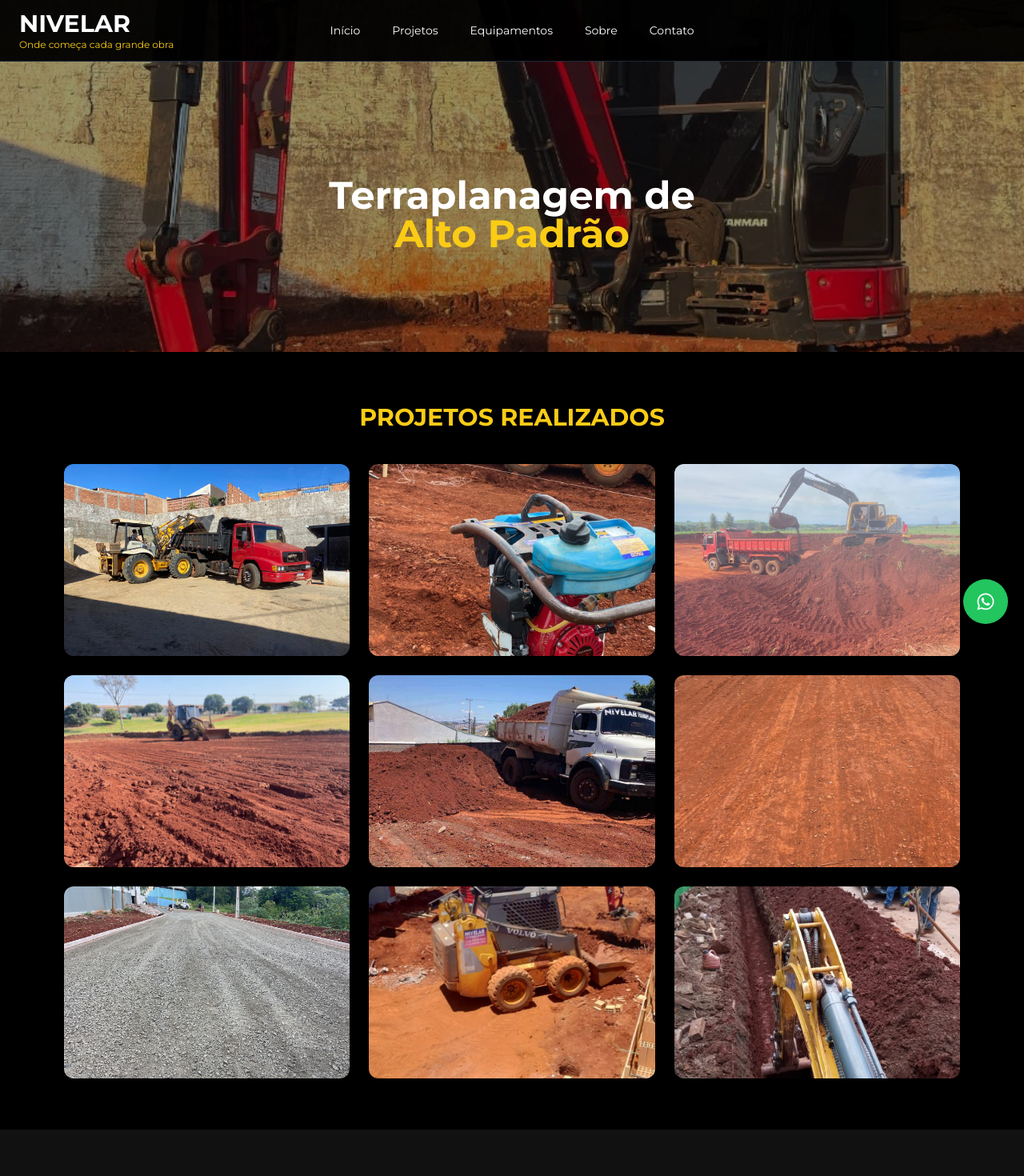
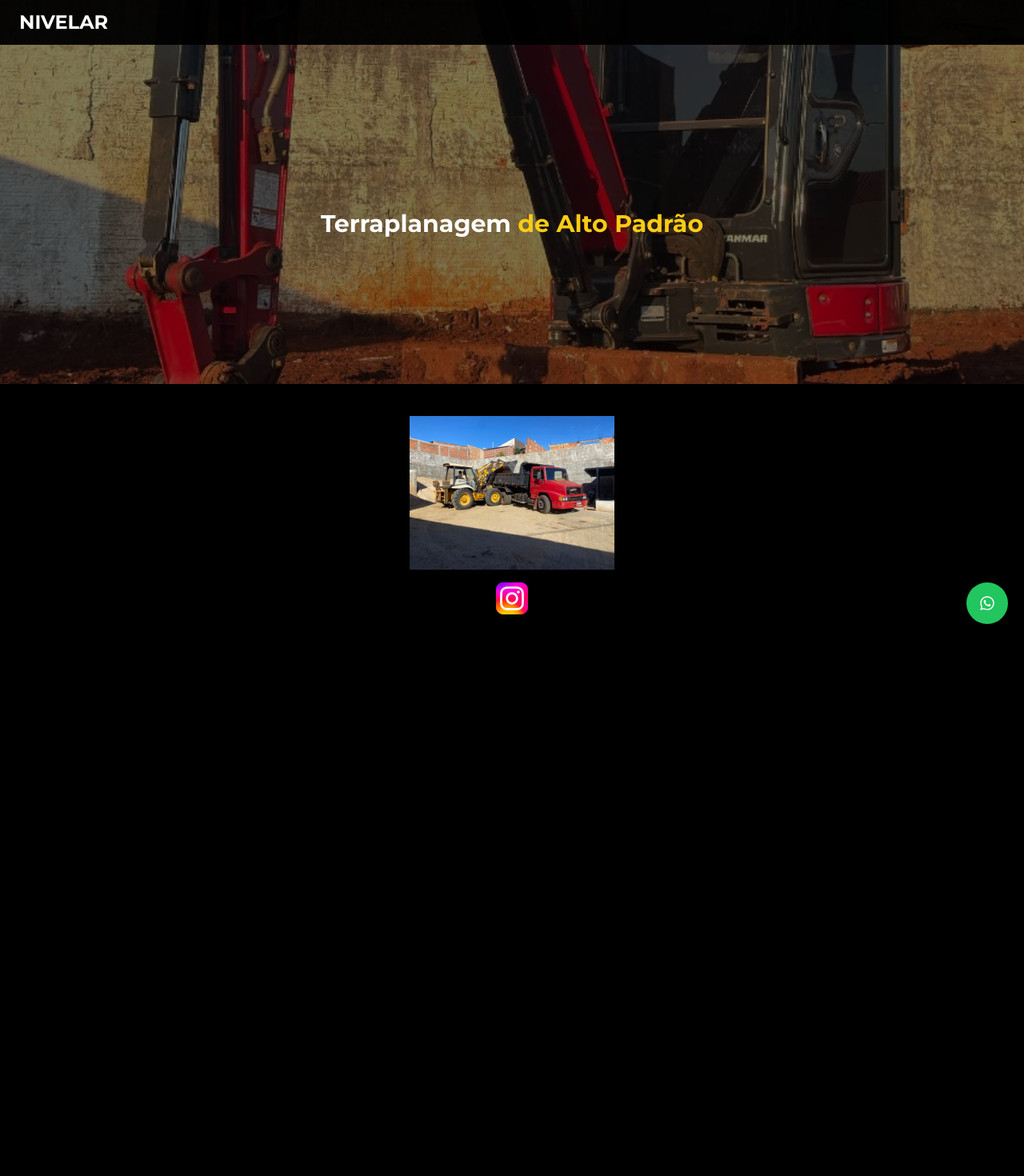
Before and after one commit to emanueldomingues/site-nivelar, a Next.js app: page / in a window 1280 px wide. Shown: the top 1470 px of the page at 80% size. After the commit the page ends 808 px from the top, so only its background shows below. Built offline with nearby package versions, Linux system fonts and the light colour scheme.

Commit message:
teste isolado render

```diff
--- a/app/page.tsx
+++ b/app/page.tsx
@@ -5,38 +5,11 @@ import { FaWhatsapp, FaStar } from "react-icons/fa";
 
 export default function Home() {
   const [current, setCurrent] = useState(0);
-  const [zoomImg, setZoomImg] = useState<string | null>(null);
-  const [rating, setRating] = useState(0);
 
   const heroImages = [
     "/images/equipamentos/maquina1.jpg",
     "/images/equipamentos/maquina2.jpg",
     "/images/equipamentos/maquina3.jpg",
-  ];
-
-  const equipamentos = [
-    "/images/equipamentos/maquina1.jpg",
-    "/images/equipamentos/maquina2.jpg",
-    "/images/equipamentos/maquina3.jpg",
-    "/images/equipamentos/maquina4.jpg",
-    "/images/equipamentos/maquina5.jpg",
-    "/images/equipamentos/maquina6.jpg",
-    "/images/equipamentos/maquina7.jpg",
-    "/images/equipamentos/maquina8.jpg",
-    "/images/equipamentos/maquina9.jpg",
-    "/images/equipamentos/maquina10.jpg",
-  ];
-
-  const projetos = [
-    "/images/projetos/projeto1.jpg",
-    "/images/projetos/projeto2.jpg",
-    "/images/projetos/projeto3.jpg",
-    "/images/projetos/projeto4.jpg",
-    "/images/projetos/projeto5.jpg",
-    "/images/projetos/projeto6.jpg",
-    "/images/projetos/projeto7.jpg",
-    "/images/projetos/projeto8.jpg",
-    "/images/projetos/projeto9.jpg",
   ];
 
   useEffect(() => {
@@ -47,181 +20,52 @@ export default function Home() {
   }, []);
 
   return (
-    <div className="bg-black text-white">
+    <div className="bg-black text-white min-h-screen">
 
       {/* HEADER */}
-      <header className="fixed top-0 w-full bg-black/95 z-50 border-b border-gray-800">
-        <div className="flex justify-between items-center px-6 py-3 relative">
-          <div>
-            <h1 className="text-3xl font-bold">NIVELAR</h1>
-            <p className="text-xs text-yellow-400">
-              Onde começa cada grande obra
-            </p>
-          </div>
-
-          <nav className="hidden md:flex gap-10 absolute left-1/2 -translate-x-1/2 text-sm font-medium">
-            <a href="#home" className="hover:text-yellow-400">Início</a>
-            <a href="#projetos" className="hover:text-yellow-400">Projetos</a>
-            <a href="#equipamentos" className="hover:text-yellow-400">Equipamentos</a>
-            <a href="#sobre" className="hover:text-yellow-400">Sobre</a>
-            <a href="#contato" className="hover:text-yellow-400">Contato</a>
-          </nav>
-        </div>
+      <header className="fixed top-0 w-full bg-black/95 z-50 px-6 py-3">
+        <h1 className="text-2xl font-bold">NIVELAR</h1>
       </header>
 
       {/* HERO */}
-      <section id="home" className="h-[55vh] pt-24 relative flex items-center justify-center">
+      <section className="h-[60vh] pt-20 flex items-center justify-center relative">
         {heroImages.map((img, i) => (
-          <div key={i}
-            className={`absolute inset-0 bg-cover bg-center transition ${
+          <div
+            key={i}
+            className={`absolute inset-0 bg-cover bg-center ${
               current === i ? "opacity-100" : "opacity-0"
             }`}
             style={{ backgroundImage: `url(${img})` }}
           />
         ))}
-        <div className="absolute inset-0 bg-black/40" />
 
-        <h2 className="text-3xl md:text-5xl font-bold text-center relative px-4">
-          Terraplanagem de <br />
-          <span className="text-yellow-400">Alto Padrão</span>
+        <div className="absolute inset-0 bg-black/50" />
+
+        <h2 className="text-3xl font-bold relative text-center">
+          Terraplanagem <span className="text-yellow-400">de Alto Padrão</span>
         </h2>
       </section>
 
-      {/* PROJETOS */}
-      <section id="projetos" className="py-16 text-center">
-        <h2 className="text-3xl font-bold text-yellow-400 mb-10">
-          PROJETOS REALIZADOS
-        </h2>
+      {/* TESTE DE IMAGENS */}
+      <div className="p-10 text-center">
+        <img
+          src="/images/projetos/projeto1.jpg"
+          onError={(e) => (e.currentTarget.style.display = "none")}
+          className="w-64 mx-auto"
+        />
 
-        <div className="grid md:grid-cols-3 gap-6 max-w-6xl mx-auto px-4">
-          {projetos.map((img, i) => (
-            <img key={i}
-              src={img}
-              onClick={() => setZoomImg(img)}
-              onError={(e)=> e.currentTarget.style.display="none"}
-              className="h-[240px] w-full object-cover rounded-xl hover:scale-105 cursor-pointer transition"
-            />
-          ))}
-        </div>
-      </section>
+        <img
+          src="/icons/instagram.svg"
+          onError={(e) => (e.currentTarget.style.display = "none")}
+          className="w-10 mx-auto mt-4"
+        />
+      </div>
 
-      {/* EQUIPAMENTOS */}
-      <section id="equipamentos" className="py-16 bg-[#111] text-center">
-        <h2 className="text-3xl font-bold text-yellow-400 mb-10">
-          NOSSOS EQUIPAMENTOS
-        </h2>
-
-        <div className="grid md:grid-cols-3 gap-6 max-w-6xl mx-auto px-4">
-          {equipamentos.map((img, i) => (
-            <img key={i}
-              src={img}
-              onClick={() => setZoomImg(img)}
-              onError={(e)=> e.currentTarget.style.display="none"}
-              className="h-[240px] w-full object-cover rounded-xl hover:scale-105 cursor-pointer transition"
-            />
-          ))}
-        </div>
-      </section>
-
-      {/* SOBRE */}
-      <section id="sobre" className="py-16 text-center px-4">
-        <h2 className="text-3xl font-bold text-yellow-400 mb-6">SOBRE NÓS</h2>
-
-        <p className="max-w-2xl mx-auto text-gray-300 mb-10 leading-relaxed">
-          Na Nivelar Terraplanagem, acreditamos que toda grande obra começa com uma base sólida...
-        </p>
-
-        <div className="flex flex-col md:flex-row gap-8 max-w-5xl mx-auto text-left">
-          <div className="border-l-4 border-yellow-400 pl-4">
-            <h3 className="text-yellow-400 font-bold">Ética</h3>
-            <p className="text-gray-300 text-sm">Transparência e respeito.</p>
-          </div>
-          <div className="border-l-4 border-yellow-400 pl-4">
-            <h3 className="text-yellow-400 font-bold">Compromisso</h3>
-            <p className="text-gray-300 text-sm">Cumprimento de prazos.</p>
-          </div>
-          <div className="border-l-4 border-yellow-400 pl-4">
-            <h3 className="text-yellow-400 font-bold">Qualidade</h3>
-            <p className="text-gray-300 text-sm">Excelência na execução.</p>
-          </div>
-        </div>
-      </section>
-
-      {/* DEPOIMENTOS */}
-      <section className="py-16 text-center">
-        <h2 className="text-3xl text-yellow-400 mb-10">DEPOIMENTOS</h2>
-
-        <div className="grid md:grid-cols-3 gap-6 max-w-6xl mx-auto px-4">
-          {["Excelente serviço", "Muito profissional", "Recomendo totalmente"].map((t, i) => (
-            <div key={i} className="bg-black p-6 border border-gray-700 rounded-xl">
-              <div className="text-yellow-400 mb-2">★★★★★</div>
-              <p>{t}</p>
-            </div>
-          ))}
-        </div>
-      </section>
-
-      {/* FORM */}
-      <section className="py-16 text-center px-4">
-        <h2 className="text-yellow-400 mb-4">Avalie nosso serviço</h2>
-
-        <div className="flex justify-center gap-2 mb-4">
-          {[1,2,3,4,5].map((n) => (
-            <FaStar key={n}
-              onClick={() => setRating(n)}
-              className={rating >= n ? "text-yellow-400" : "text-gray-500"}
-            />
-          ))}
-        </div>
-
-        <input placeholder="Nome" className="p-2 mb-2 w-full max-w-md text-black" />
-        <textarea placeholder="Mensagem" className="p-2 mb-2 w-full max-w-md text-black" />
-      </section>
-
-      {/* CONTATO */}
-      <section id="contato" className="py-16 px-4">
-        <h2 className="text-3xl text-yellow-400 text-center mb-10">CONTATO</h2>
-
-        <div className="grid md:grid-cols-2 gap-10 max-w-6xl mx-auto items-center">
-
-          <iframe
-            src="https://www.google.com/maps?q=Av.+Antônio+Raminelli,+857,+Cambé&output=embed"
-            className="w-full md:w-[115%] h-[520px] rounded-xl"
-            loading="lazy"
-          />
-
-          <div className="flex flex-col gap-4 text-gray-300 text-base">
-
-            <p>📍 Av. Antônio Raminelli, 857 - Cambé</p>
-
-            <a href="https://wa.me/5543998061421" className="flex gap-3 items-center hover:text-yellow-400">
-              <FaWhatsapp /> Fernando
-            </a>
-
-            <a href="https://instagram.com/terraplanagem.nivelar"
-              className="flex gap-3 items-center hover:text-yellow-400">
-              <img
-                src="/icons/instagram.svg"
-                className="w-7"
-                onError={(e)=> e.currentTarget.style.display="none"}
-              />
-              @terraplanagem.nivelar
-            </a>
-
-          </div>
-        </div>
-      </section>
-
-      {/* ZOOM */}
-      {zoomImg && typeof zoomImg === "string" && (
-        <div onClick={() => setZoomImg(null)} className="fixed inset-0 bg-black/90 flex justify-center items-center z-50">
-          <img src={zoomImg} className="max-h-[90%]" />
-        </div>
-      )}
-
-      {/* BOTÃO WHATS */}
-      <a href="https://wa.me/5543998061421"
-        className="fixed bottom-5 right-5 bg-green-500 p-4 rounded-full text-white text-2xl shadow-lg">
+      {/* WHATS */}
+      <a
+        href="https://wa.me/5543998061421"
+        className="fixed bottom-5 right-5 bg-green-500 p-4 rounded-full text-white text-xl"
+      >
         <FaWhatsapp />
       </a>
 
```
